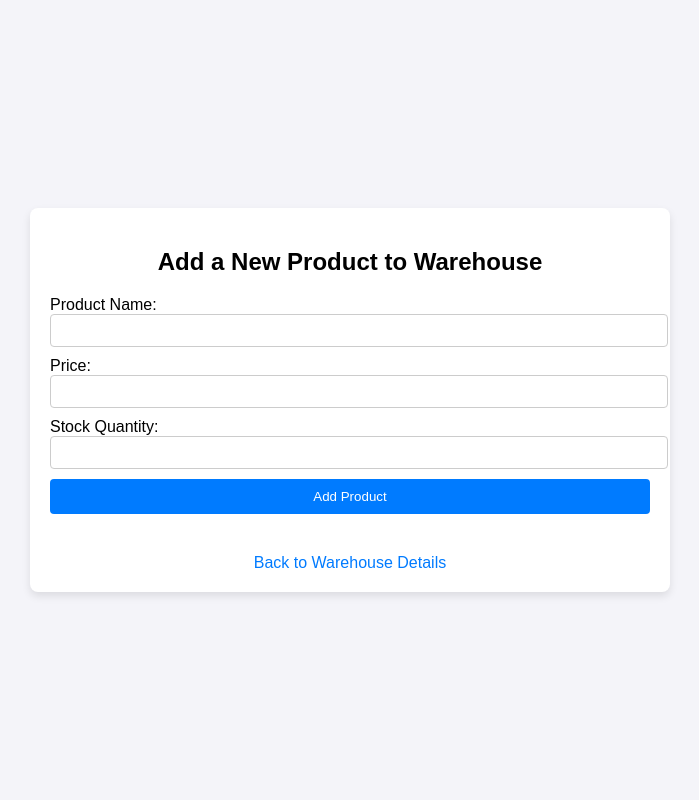
After one commit to Elchin-Mikayilli/warehouse-management-system, a Django app: page /inventory/product/create/1/ in a window 1280 px wide. The commit adds this page. Shown: the whole page, without its empty margins (290-989 px from the left). Run offline with Django 4.2, Linux system fonts and the light colour scheme; a user stored in the database is signed in; tables that the repository leaves empty hold one stand-in row (values such as "Sample post").

```diff
--- a/core/settings.py
+++ b/core/settings.py
@@ -38,12 +38,12 @@ MIDDLEWARE = [
 ]
 
 ROOT_URLCONF = 'core.urls'
-
 TEMPLATES = [
     {
         'BACKEND': 'django.template.backends.django.DjangoTemplates',
         'DIRS': [
-            BASE_DIR / 'core/templates',  # Add this line to include core templates folder
+            BASE_DIR / 'core/templates',  # Keep core templates folder if needed
+            BASE_DIR / 'inventory/templates',  # Add inventory templates folder
         ],
         'APP_DIRS': True,
         'OPTIONS': {
@@ -56,7 +56,6 @@ TEMPLATES = [
         },
     },
 ]
-
 
 WSGI_APPLICATION = 'core.wsgi.application'
 
@@ -106,4 +105,5 @@ DEFAULT_AUTO_FIELD = 'django.db.models.BigAutoField'
 
 
 # settings.py
+LOGIN_REDIRECT_URL = '/'  # After login, redirect to the home page
 LOGIN_REDIRECT_URL = '/inventory/warehouses/'  # Redirect to warehouse list after login or registration
--- /dev/null
+++ b/inventory/templates/inventory/product_create.html
@@ -0,0 +1,98 @@
+
+
+
+
+<!DOCTYPE html>
+<html lang="en">
+<head>
+    <meta charset="UTF-8">
+    <meta name="viewport" content="width=device-width, initial-scale=1.0">
+    <title>Add Product</title>
+    <style>
+        body {
+            display: flex;
+            justify-content: center;
+            align-items: center;
+            min-height: 100vh;
+            margin: 0;
+            font-family: Arial, sans-serif;
+            background-color: #f4f4f9;
+        }
+
+        .container {
+            text-align: center;
+            width: 100%;
+            max-width: 600px;
+            padding: 20px;
+            background-color: #ffffff;
+            box-shadow: 0 4px 8px rgba(0, 0, 0, 0.1);
+            border-radius: 8px;
+        }
+
+        h2 {
+            margin-bottom: 20px;
+        }
+
+        form {
+            margin-bottom: 20px;
+            text-align: left;
+        }
+
+        input[type="text"], input[type="number"] {
+            padding: 8px;
+            width: 100%;
+            margin-bottom: 10px;
+            border-radius: 4px;
+            border: 1px solid #ccc;
+        }
+
+        button {
+            padding: 10px 15px;
+            background-color: #007bff;
+            color: white;
+            border: none;
+            border-radius: 4px;
+            cursor: pointer;
+            width: 100%;
+        }
+
+        button:hover {
+            background-color: #0056b3;
+        }
+
+        .back-link {
+            display: inline-block;
+            margin-top: 20px;
+            text-decoration: none;
+            color: #007bff;
+        }
+
+        .back-link:hover {
+            text-decoration: underline;
+        }
+    </style>
+</head>
+<body>
+    <div class="container">
+        <h2>Add a New Product to Warehouse</h2>
+
+        <form method="POST">
+            {% csrf_token %}
+            <input type="hidden" name="warehouse_id" value="{{ warehouse.id }}">
+
+            <label for="name">Product Name:</label>
+            <input type="text" id="name" name="name" required>
+
+            <label for="price">Price:</label>
+            <input type="number" id="price" name="price" step="0.01" required>
+
+            <label for="stock_quantity">Stock Quantity:</label>
+            <input type="number" id="stock_quantity" name="stock_quantity" required>
+
+            <button type="submit">Add Product</button>
+        </form>
+
+        <a href="{% url 'warehouse_detail' warehouse.id %}" class="back-link">Back to Warehouse Details</a>
+    </div>
+</body>
+</html>
--- a/inventory/templates/inventory/warehouse_delete.html
+++ b/inventory/templates/inventory/warehouse_delete.html
@@ -1,4 +1,6 @@
 
+
+<!-- warehouse_delete.html -->
 <!DOCTYPE html>
 <html lang="en">
 <head>
@@ -9,9 +11,10 @@
 <body>
     <h2>Are you sure you want to delete the warehouse: {{ warehouse.name }}?</h2>
 
+    <!-- Form to confirm deletion -->
     <form method="POST">
         {% csrf_token %}
-        <button type="submit">Delete</button>
+        <button type="submit">Yes, Delete</button>
     </form>
 
     <br>
--- a/inventory/urls.py
+++ b/inventory/urls.py
@@ -1,3 +1,4 @@
+
 
 
 
@@ -9,7 +10,10 @@ from . import views
 
 urlpatterns = [
     path('warehouses/', views.warehouse_list, name='warehouse_list'),
-    path('warehouses/create/', views.warehouse_create, name='warehouse_create'),
-    path('warehouses/edit/<int:pk>/', views.warehouse_edit, name='warehouse_edit'),
-    path('warehouses/delete/<int:pk>/', views.warehouse_delete, name='warehouse_delete'),
+    path('warehouse/create/', views.warehouse_create, name='warehouse_create'),
+    path('warehouse/edit/<int:pk>/', views.warehouse_edit, name='warehouse_edit'),
+    path('warehouse/delete/<int:pk>/', views.warehouse_delete, name='warehouse_delete'),  # Delete URL
+    path('warehouse/<int:pk>/', views.warehouse_detail, name='warehouse_detail'),
+    path('product/low-stock/', views.product_stock_warning, name='product_stock_warning'),
+    path('product/create/<int:pk>/', views.product_create, name='product_create'),
 ]
--- a/inventory/views.py
+++ b/inventory/views.py
@@ -1,17 +1,16 @@
 
 
-# inventory/views.py
+
 from django.shortcuts import render, redirect, get_object_or_404
-from .models import Warehouse
+from .models import Warehouse, Product, Stock
 from .forms import WarehouseForm
 from django.contrib.auth.decorators import login_required
+from django.contrib import messages
 
-# View to list all warehouses
+# View to list all warehouses with search functionality
 @login_required
 def warehouse_list(request):
     warehouses = Warehouse.objects.filter(user=request.user)
-
-    # Searching functionality
     search_query = request.GET.get('search', '')
     if search_query:
         warehouses = warehouses.filter(name__icontains=search_query)
@@ -25,38 +24,130 @@ def warehouse_list(request):
 @login_required
 def warehouse_create(request):
     if request.method == 'POST':
-        form = WarehouseForm(request.POST)
-        if form.is_valid():
-            # Associate warehouse with the logged-in user
-            warehouse = form.save(commit=False)
-            warehouse.user = request.user
-            warehouse.save()
-            return redirect('warehouse_list')
-    else:
-        form = WarehouseForm()
+        name = request.POST.get('name')
+        location = request.POST.get('location')
+        capacity = request.POST.get('capacity')
+        status = request.POST.get('status')
+        warehouse_type = request.POST.get('warehouse_type')
 
-    return render(request, 'inventory/warehouse_create.html', {'form': form})
+        warehouse = Warehouse.objects.create(
+            user=request.user,
+            name=name,
+            location=location,
+            capacity=capacity,
+            status=status,
+            warehouse_type=warehouse_type
+        )
+        messages.success(request, f'You have successfully created the warehouse: {warehouse.name}')
+        return redirect('warehouse_detail', pk=warehouse.pk)
 
-# View to edit a warehouse
+    return render(request, 'inventory/warehouse_create.html')
+
+# View to see the warehouse details along with products and stock management
+@login_required
+def warehouse_detail(request, pk):
+    warehouse = get_object_or_404(Warehouse, pk=pk, user=request.user)
+    products = Product.objects.filter(warehouse=warehouse)
+
+    low_stock_warning = [product for product in products if product.stock_quantity <= 10]
+
+    if request.method == 'POST':
+        product_id = request.POST.get('product_id')
+        quantity = request.POST.get('quantity')
+        action = request.POST.get('action')
+
+        if quantity:
+            quantity = int(quantity)
+        else:
+            messages.error(request, "Quantity is required.")
+            return redirect('warehouse_detail', pk=pk)
+
+        product = get_object_or_404(Product, pk=product_id, warehouse=warehouse)
+
+        if action == 'add':
+            Stock.objects.create(product=product, quantity_added=quantity)
+            product.stock_quantity += quantity
+        elif action == 'remove':
+            if product.stock_quantity >= quantity:
+                Stock.objects.create(product=product, quantity_removed=quantity)
+                product.stock_quantity -= quantity
+            else:
+                messages.error(request, f"Not enough stock to remove for {product.name}.")
+
+        product.save()
+        messages.success(request, f'Stock updated for {product.name}.')
+
+    return render(request, 'inventory/warehouse_detail.html', {
+        'warehouse': warehouse,
+        'products': products,
+        'low_stock_warning': low_stock_warning
+    })
+
+# View to edit an existing warehouse
 @login_required
 def warehouse_edit(request, pk):
     warehouse = get_object_or_404(Warehouse, pk=pk, user=request.user)
+
     if request.method == 'POST':
         form = WarehouseForm(request.POST, instance=warehouse)
         if form.is_valid():
             form.save()
-            return redirect('warehouse_list')
+            messages.success(request, f'Warehouse {warehouse.name} updated successfully.')
+            return redirect('warehouse_detail', pk=warehouse.pk)
     else:
         form = WarehouseForm(instance=warehouse)
 
-    return render(request, 'inventory/warehouse_edit.html', {'form': form, 'warehouse': warehouse})
+    return render(request, 'inventory/warehouse_edit.html', {
+        'form': form,
+        'warehouse': warehouse
+    })
 
 # View to delete a warehouse
 @login_required
 def warehouse_delete(request, pk):
     warehouse = get_object_or_404(Warehouse, pk=pk, user=request.user)
+
     if request.method == 'POST':
         warehouse.delete()
+        messages.success(request, f'Warehouse {warehouse.name} has been deleted successfully.')
         return redirect('warehouse_list')
 
-    return render(request, 'inventory/warehouse_delete.html', {'warehouse': warehouse})
+    return render(request, 'inventory/warehouse_delete.html', {
+        'warehouse': warehouse
+    })
+
+# View to create a new product in a warehouse
+@login_required
+def product_create(request, pk):
+    warehouse = get_object_or_404(Warehouse, pk=pk, user=request.user)
+    if request.method == 'POST':
+        name = request.POST.get('name')
+        price = float(request.POST.get('price'))
+        stock_quantity = int(request.POST.get('stock_quantity'))
+
+        if price < 0 or stock_quantity < 0:
+            messages.error(request, "Price and stock quantity must be positive values.")
+            return render(request, 'inventory/product_create.html', {'warehouse': warehouse})
+
+        product = Product.objects.create(
+            warehouse=warehouse,
+            name=name,
+            price=price,
+            stock_quantity=stock_quantity
+        )
+        messages.success(request, f'Product {product.name} created successfully.')
+        return redirect('warehouse_detail', pk=warehouse.pk)
+
+    return render(request, 'inventory/product_create.html', {
+        'warehouse': warehouse
+    })
+
+# View to display a warning for low stock products
+@login_required
+def product_stock_warning(request):
+    products = Product.objects.filter(warehouse__user=request.user)
+    low_stock_warning = [product for product in products if product.stock_quantity <= 10]
+
+    return render(request, 'inventory/product_stock_warning.html', {
+        'low_stock_warning': low_stock_warning
+    })
--- a/users/urls.py
+++ b/users/urls.py
@@ -1,10 +1,22 @@
 
 
+# # users/urls.py
+# from django.urls import path
+# from . import views
+
+# urlpatterns = [
+#     path('login/', views.user_login, name='login'),
+#     path('logout/', views.user_logout, name='logout'),
+#     path('register/', views.user_register, name='register'),
+# ]
+
+# users/urls.py
+from django.contrib.auth import views as auth_views
+from . import views
 from django.urls import path
-from . import views
 
 urlpatterns = [
     path('login/', views.user_login, name='login'),
-    path('logout/', views.user_logout, name='logout'),
+    path('logout/', auth_views.LogoutView.as_view(), name='logout'),  # Use built-in LogoutView
     path('register/', views.user_register, name='register'),
 ]
```
Also changed, not shown: core/templates/base.html (+4 -3 lines), inventory/forms.py (+7 -1 lines), inventory/models.py (+18 -11 lines), inventory/templates/inventory/low_stock_warning.html (added, +22 -0 lines), inventory/templates/inventory/warehouse_detail.html (added, +88 -0 lines), inventory/templates/inventory/warehouse_edit.html (+35 -1 lines), inventory/templates/inventory/warehouse_list.html (+52 -14 lines), users/views.py (+42 -8 lines), core/urls.py (line endings or trailing spaces), inventory/migrations/0002_product_stock_threshold.py (added).
